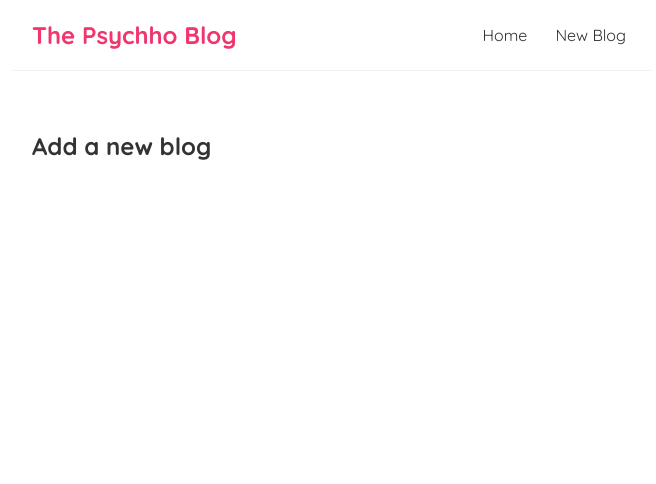
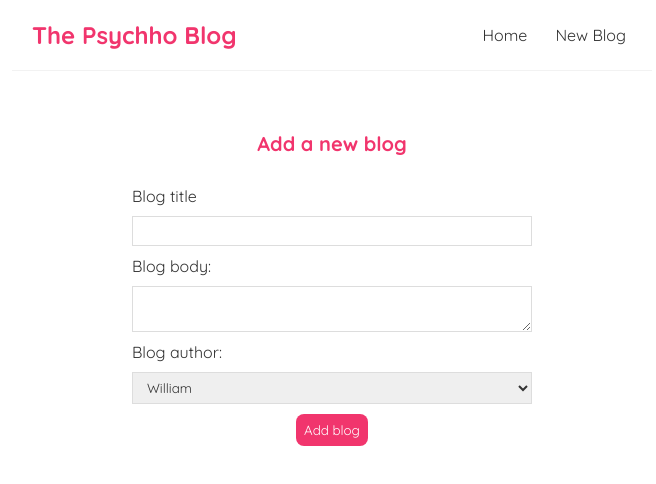
Before and after one commit to famousfields/FirstReactProject, a React (Create React App) app: page /create in a window 1280 px wide. Shown: the top 484 px of the page, without its empty margins (308-964 px from the left). Built offline with nearby package versions, Linux system fonts and the light colour scheme.

Commit message:
add: forms

```diff
--- a/src/Create.js
+++ b/src/Create.js
@@ -1,7 +1,37 @@
+import { useState } from "react";
+
 const Create = () => {
+
+    const [title, setTitle] = useState('');
+    const[body, setBody] =useState('');
+    const[author,setAuthor] = useState('William');
+
+    const handleSubmit = (e) => {
+        e.preventDefault();
+        const blog = {title,body,author};
+        console.out(blog);
+    }
+
     return (
-        <div className="Create">
+        <div className="create">
             <h2>Add a new blog</h2>
+            <form onSubmit={handleSubmit}>
+                <label>Blog title</label>
+                <input
+                    type = "text"
+                    required
+                />
+                <label>Blog body:</label>
+                <textarea
+                    required
+                />
+                <label>Blog author:</label>
+                <select>
+                    <option value = "William">William</option>
+                    <option value = "Derrick">Derrick</option>
+                </select>
+                <button>Add blog</button>
+            </form>
         </div>
      );
 }
--- a/src/index.css
+++ b/src/index.css
@@ -67,3 +67,34 @@
   border-radius: 8px;
   cursor: pointer;
 }
+/* create new blog form */
+.create {
+  max-width: 400px;
+  margin: 0 auto;
+  text-align: center;
+}
+.create label {
+  text-align: left;
+  display: block;
+}
+.create h2 {
+  font-size: 20px;
+  color: #f1356d;
+  margin-bottom: 30px;
+}
+.create input, .create textarea, .create select {
+  width: 100%;
+  padding: 6px 10px;
+  margin: 10px 0;
+  border: 1px solid #ddd;
+  box-sizing: border-box;
+  display: block;
+}
+.create button {
+  background: #f1356d;
+  color: #fff;
+  border: 0;
+  padding: 8px;
+  border-radius: 8px;
+  cursor: pointer;
+}
```
